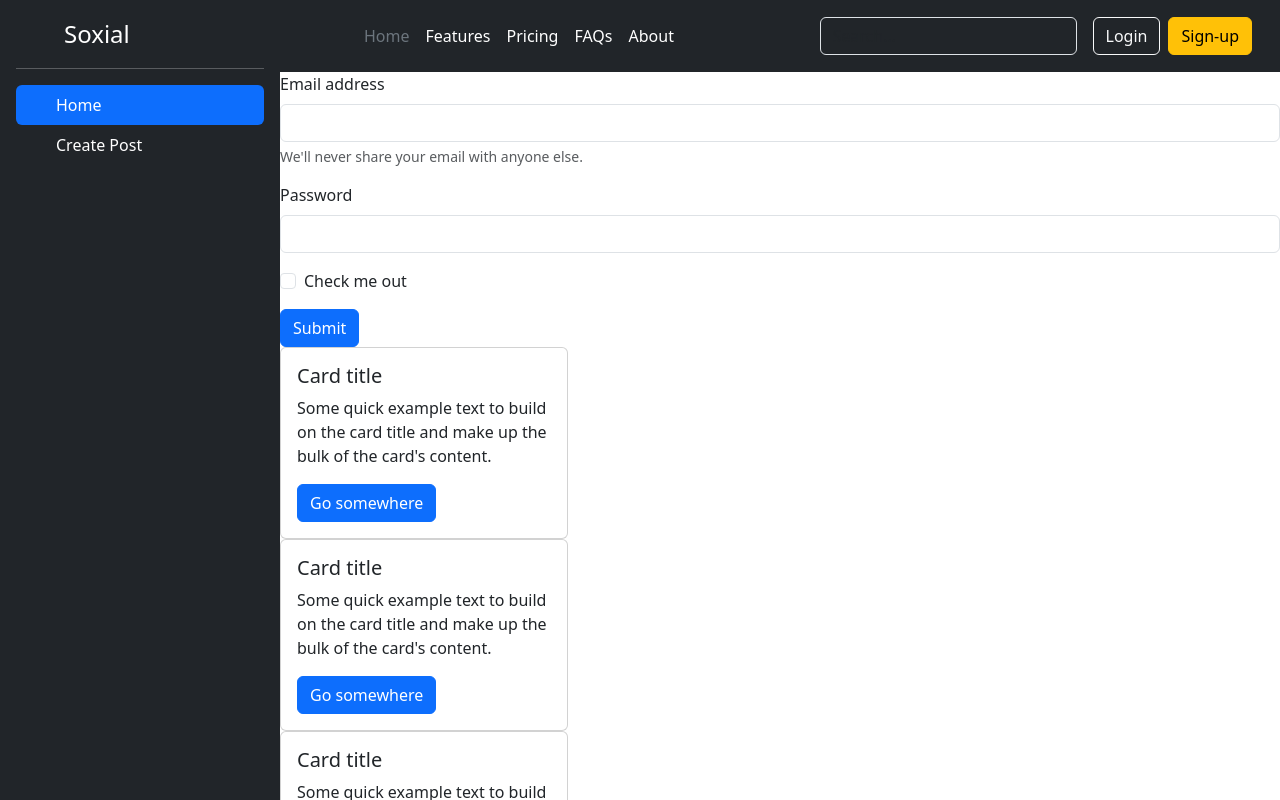
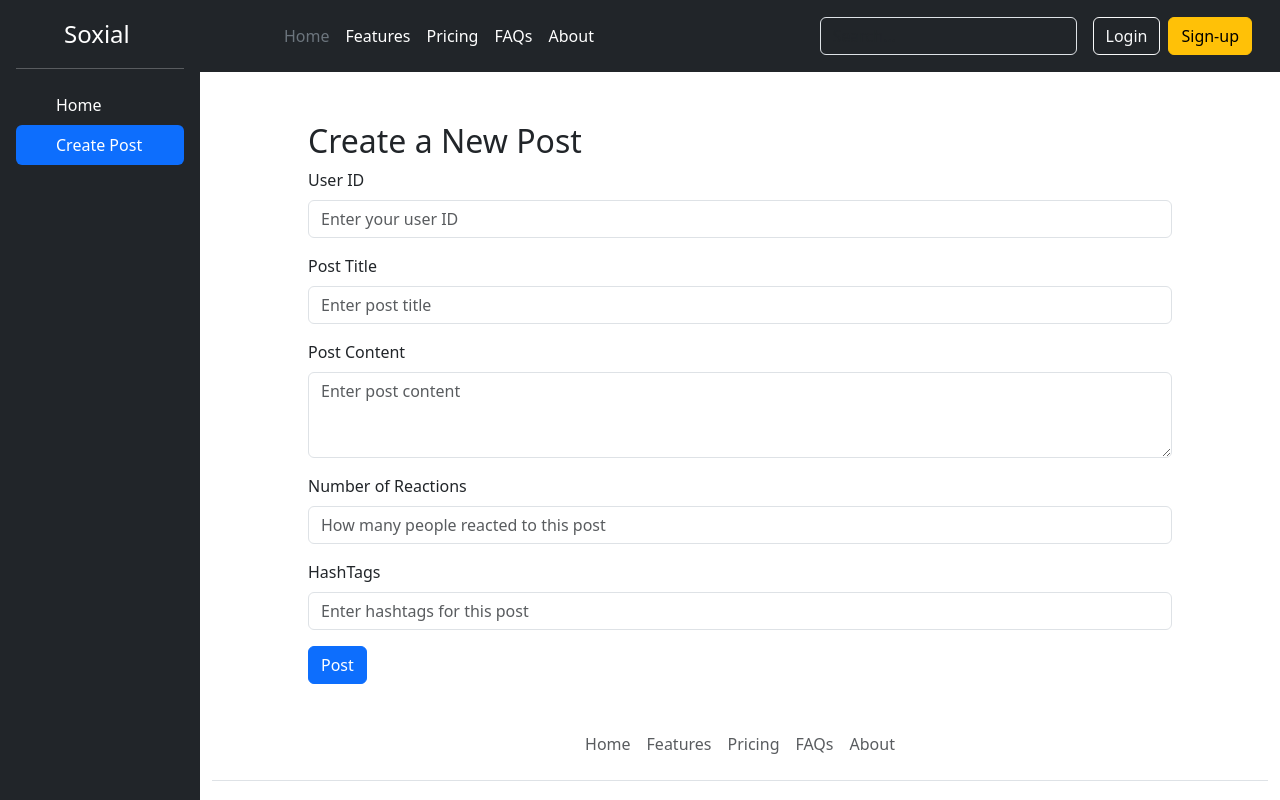
Before and after one commit to Aaryan-Sharma-5/Learning_React, a React (Vite) app in the folder Projects/Social-Media/: page / in a window 1280 px wide. Both pictures are taken after a click on the link "Create Post". Shown: the top 800 px of the page. Built offline with nearby package versions, Linux system fonts and the light colour scheme.

Commit message:
Made a basic social Media webPage

```diff
--- a/Projects/Social-Media/src/App.css
+++ b/Projects/Social-Media/src/App.css
@@ -1,11 +1,33 @@
-.app-container{
-    display: flex;
+.app-container {
+  display: flex;
 }
 
-.sidebar{
+.content {
+  width: 100%;
+}
+
+.sidebar {
   min-height: 730px;
 }
 
-.headerFooter{
+.headerFooter {
   width: 100%;
 }
+
+.post-card {
+  margin: 20px 50px;
+}
+
+.hashtag {
+  margin: 0px 3px;
+}
+
+.reactions {
+  margin: 15px 0 0 0;
+}
+
+.create-post {
+  width: 80%;
+  margin-top: 50px;
+  margin-left: 10%;
+}
--- a/Projects/Social-Media/src/App.jsx
+++ b/Projects/Social-Media/src/App.jsx
@@ -1,3 +1,4 @@
+import { useState } from "react";
 import "./App.css";
 import "bootstrap/dist/css/bootstrap.min.css";
 import Header from "./components/Header";
@@ -5,18 +6,29 @@ import Footer from "./components/Footer";
 import Sidebar from "./components/Sidebar";
 import CreatePost from "./components/CreatePost";
 import PostCarousel from "./components/PostCarousel";
+import PostCarouselProvider from "./store/post-carousel-store";
 
 function App() {
+  const [selectedPage, setSelectedPage] = useState("Home");
+
   return (
+    <PostCarouselProvider>
       <div className="app-container">
-      <Sidebar></Sidebar>
+        <Sidebar
+          selectedPage={selectedPage}
+          setSelectedPage={setSelectedPage}
+        ></Sidebar>
         <div className="headerFooter">
           <Header></Header>
+          {selectedPage === "Home" ? (
+            <PostCarousel></PostCarousel>
+          ) : (
             <CreatePost></CreatePost>
-      <PostCarousel></PostCarousel>
+          )}
           <Footer></Footer>
         </div>
       </div>
+    </PostCarouselProvider>
   );
 }
 
--- a/Projects/Social-Media/src/components/CreatePost.jsx
+++ b/Projects/Social-Media/src/components/CreatePost.jsx
@@ -1,38 +1,105 @@
+import { useRef } from "react";
+import { useContext } from "react";
+import { PostCarousel } from "../store/post-carousel-store";
+
 const CreatePost = () => {
+  const { addPost } = useContext(PostCarousel);
+
+  const userIdElement = useRef();
+  const postTitleElement = useRef();
+  const postContentElement = useRef();
+  const reactionsElement = useRef();
+  const tagsElement = useRef();
+
+  const submitHandler = (event) => {
+    event.preventDefault();
+    const userId = userIdElement.current.value;
+    const postTitle = postTitleElement.current.value;
+    const postContent = postContentElement.current.value;
+    const reactions = reactionsElement.current.value;
+    const tags = tagsElement.current.value.split(" ");
+
+    userIdElement.current.value = "";
+    postTitleElement.current.value = "";
+    postContentElement.current.value = "";
+    reactionsElement.current.value = "";
+    tagsElement.current.value = "";
+
+    addPost(userId, postTitle, postContent, reactions, tags);
+  };
+
   return (
-    <form>
-      <div class="mb-3">
-        <label for="exampleInputEmail1" class="form-label">
-          Email address
+    <form className="create-post" onSubmit={submitHandler}>
+      <h2>Create a New Post</h2>
+
+      <div className="mb-3">
+        <label htmlFor="userId" className="form-label">
+          User ID
         </label>
         <input
-          type="email"
-          class="form-control"
-          id="exampleInputEmail1"
-          aria-describedby="emailHelp"
+          type="text"
+          ref={userIdElement}
+          className="form-control"
+          id="userId"
+          placeholder="Enter your user ID"
         />
-        <div id="emailHelp" class="form-text">
-          We'll never share your email with anyone else.
-        </div>
       </div>
-      <div class="mb-3">
-        <label for="exampleInputPassword1" class="form-label">
-          Password
+
+      <div className="mb-3">
+        <label htmlFor="title" className="form-label">
+          Post Title
         </label>
         <input
-          type="password"
-          class="form-control"
-          id="exampleInputPassword1"
+          type="text"
+          ref={postTitleElement}
+          className="form-control"
+          id="title"
+          placeholder="Enter post title"
         />
       </div>
-      <div class="mb-3 form-check">
-        <input type="checkbox" class="form-check-input" id="exampleCheck1" />
-        <label class="form-check-label" for="exampleCheck1">
-          Check me out
+
+      <div className="mb-3">
+        <label htmlFor="content" className="form-label">
+          Post Content
         </label>
+        <textarea
+          type="text"
+          ref={postContentElement}
+          rows="3"
+          className="form-control"
+          id="content"
+          placeholder="Enter post content"
+        />
       </div>
-      <button type="submit" class="btn btn-primary">
-        Submit
+
+      <div className="mb-3">
+        <label htmlFor="content" className="form-label">
+          Number of Reactions
+        </label>
+        <input
+          type="text"
+          ref={reactionsElement}
+          className="form-control"
+          id="reactions"
+          placeholder="How many people reacted to this post"
+        />
+      </div>
+
+      <div className="mb-3">
+        <label htmlFor="content" className="form-label">
+          HashTags
+        </label>
+        <input
+          type="text"
+          ref={tagsElement}
+          className="form-control"
+          id="tags"
+          placeholder="Enter hashtags for this post"
+        />
+      </div>
+
+      <button type="submit" className="btn btn-primary">
+        Post
       </button>
     </form>
   );
--- a/Projects/Social-Media/src/components/Header.jsx
+++ b/Projects/Social-Media/src/components/Header.jsx
@@ -14,7 +14,7 @@ const Header = () => {
             role="img"
             aria-label="Bootstrap"
           >
-            <use xlink:href="#bootstrap"></use>
+            <use xlinkHref="#bootstrap"></use>
           </svg>
         </a>
 
--- a/Projects/Social-Media/src/components/Post.jsx
+++ b/Projects/Social-Media/src/components/Post.jsx
@@ -1,15 +1,31 @@
-const Post = () => {
+import { useContext } from "react";
+import { MdDelete } from "react-icons/md";
+import { PostCarousel } from "../store/post-carousel-store";
+
+const Post = ({ post }) => {
+  const {deletePost} = useContext(PostCarousel);
+
   return (
-    <div class="card" style={{ width: "18rem" }}>
-      <div class="card-body">
-        <h5 class="card-title">Card title</h5>
-        <p class="card-text">
-          Some quick example text to build on the card title and make up the
-          bulk of the card's content.
-        </p>
-        <a href="#" class="btn btn-primary">
-          Go somewhere
-        </a>
+    <div className="card post-card" style={{ width: "28rem" }}>
+      <div className="card-body">
+        <h5 className="card-title">
+          {post.title}
+          <span
+            className=" btn position-absolute top-0 start-100 translate-middle badge rounded-pill bg-danger"
+            onClick={() => deletePost(post.id)}
+          >
+            <MdDelete />
+          </span>
+        </h5>
+        <p className="card-text">{post.content}</p>
+        {post.tags.map((tag) => (
+          <span key={tag} className="badge text-bg-primary hashtag">
+            {tag}
+          </span>
+        ))}
+        <div className="alert alert-success reactions" role="alert">
+        This post has been reacted by {post.reactions} people.
+        </div>
       </div>
     </div>
   );
--- a/Projects/Social-Media/src/components/PostCarousel.jsx
+++ b/Projects/Social-Media/src/components/PostCarousel.jsx
@@ -1,13 +1,14 @@
+import { useContext } from "react";
 import Post from "./Post";
+import { PostCarousel as PostCarouselData } from "../store/post-carousel-store";
 
 const PostCarousel = () => {
+  const { postCarousel } = useContext(PostCarouselData);
   return (
     <>
-      <Post></Post>
-      <Post></Post>
-      <Post></Post>
-      <Post></Post>
-      <Post></Post>
+      {postCarousel.map((post) => (
+        <Post key={post.id} post={post}></Post>
+      ))}
     </>
   );
 };
--- a/Projects/Social-Media/src/components/Sidebar.jsx
+++ b/Projects/Social-Media/src/components/Sidebar.jsx
@@ -1,37 +1,78 @@
-const Sidebar = () => {
-  return(
-    <div className="d-flex flex-column flex-shrink-0 p-3 text-bg-dark sidebar" style={{width: "280px"}}>
-    <a href="/" className="d-flex align-items-center mb-3 mb-md-0 me-md-auto text-white text-decoration-none">
-      <svg className="bi pe-none me-2" width="40" height="32"><use xlinkHref="#bootstrap"></use></svg>
+const Sidebar = ({selectedPage, setSelectedPage}) => {
+  return (
+    <div
+      className="d-flex flex-column flex-shrink-0 p-3 text-bg-dark sidebar"
+      style={{ width: "200px" }}
+    >
+      <a
+        href="/"
+        className="d-flex align-items-center mb-3 mb-md-0 me-md-auto text-white text-decoration-none"
+      >
+        <svg className="bi pe-none me-2" width="40" height="32">
+          <use xlinkHref="#bootstrap"></use>
+        </svg>
         <span className="fs-4">Soxial</span>
       </a>
-    <hr/>
+      <hr />
       <ul className="nav nav-pills flex-column mb-auto">
-      <li className="nav-item">
-        <a href="#" className="nav-link active" aria-current="page">
-          <svg className="bi pe-none me-2" width="16" height="16"><use xlinkHref="#home"></use></svg>
+        <li className="nav-item" onClick={() => {setSelectedPage("Home")}}>
+          <a href="#" className={`nav-link text-white ${selectedPage === "Home" && "active"}`} aria-current="page">
+            <svg className="bi pe-none me-2" width="16" height="16">
+              <use xlinkHref="#home"></use>
+            </svg>
             Home
           </a>
         </li>
-      <li>
-        <a href="#" className="nav-link text-white">
-          <svg className="bi pe-none me-2" width="16" height="16"><use xlinkHref="#speedometer2"></use></svg>
+        <li onClick={() => {setSelectedPage("Create Post")}}>
+          <a href="#" className={`nav-link text-white ${selectedPage === "Create Post" && "active"}`}>
+            <svg className="bi pe-none me-2" width="16" height="16">
+              <use xlinkHref="#speedometer2"></use>
+            </svg>
             Create Post
           </a>
         </li>
       </ul>
-    <hr/>
+      <hr />
       <div className="dropdown">
-      <a href="#" className="d-flex align-items-center text-white text-decoration-none dropdown-toggle" data-bs-toggle="dropdown" aria-expanded="false">
-        <img src="https://github.com/mdo.png" alt="" width="32" height="32" className="rounded-circle me-2"/>
+        <a
+          href="#"
+          className="d-flex align-items-center text-white text-decoration-none dropdown-toggle"
+          data-bs-toggle="dropdown"
+          aria-expanded="false"
+        >
+          <img
+            src="https://github.com/mdo.png"
+            alt=""
+            width="32"
+            height="32"
+            className="rounded-circle me-2"
+          />
           <strong>mdo</strong>
         </a>
         <ul className="dropdown-menu dropdown-menu-dark text-small shadow">
-        <li><a className="dropdown-item" href="#">New project...</a></li>
-        <li><a className="dropdown-item" href="#">Settings</a></li>
-        <li><a className="dropdown-item" href="#">Profile</a></li>
-        <li><hr className="dropdown-divider"/></li>
-        <li><a className="dropdown-item" href="#">Sign out</a></li>
+          <li>
+            <a className="dropdown-item" href="#">
+              New project...
+            </a>
+          </li>
+          <li>
+            <a className="dropdown-item" href="#">
+              Settings
+            </a>
+          </li>
+          <li>
+            <a className="dropdown-item" href="#">
+              Profile
+            </a>
+          </li>
+          <li>
+            <hr className="dropdown-divider" />
+          </li>
+          <li>
+            <a className="dropdown-item" href="#">
+              Sign out
+            </a>
+          </li>
         </ul>
       </div>
     </div>
--- /dev/null
+++ b/Projects/Social-Media/src/store/post-carousel-store.jsx
@@ -0,0 +1,77 @@
+import { createContext, useReducer } from "react";
+
+export const PostCarousel = createContext({
+  postCarousel: [],
+  addPost: () => {},
+  deletePost: () => {},
+});
+
+const postCarouselReducer = (currPostCarousel, action) => {
+  let updatedPostCarousel = currPostCarousel;
+  if (action.type === "DELETE_POST") {
+    updatedPostCarousel = currPostCarousel.filter(
+      (post) => post.id !== action.payload.postId
+    );
+  } else if (action.type === "ADD_POST") {
+    updatedPostCarousel = [action.payload, ...currPostCarousel];
+  }
+  return updatedPostCarousel;
+};
+
+const PostCarouselProvider = ({ children }) => {
+  const [postCarousel, dispatchPostCarousel] = useReducer(
+    postCarouselReducer,
+    DEFAULT_POST_CAROUSEL
+  );
+
+  const addPost = (userId, postTitle, postContent, reactions, tags) => {
+    dispatchPostCarousel({
+      type: "ADD_POST",
+      payload: {
+        id: Date.now(),
+        title: postTitle,
+        content: postContent,
+        reactions: reactions,
+        userId: userId,
+        tags: tags,
+      },
+    });
+  };
+
+  const deletePost = (postId) => {
+    dispatchPostCarousel({ type: "DELETE_POST", payload: { postId } });
+  };
+
+  return (
+    <PostCarousel.Provider
+      value={{
+        postCarousel,
+        addPost,
+        deletePost,
+      }}
+    >
+      {children}
+    </PostCarousel.Provider>
+  );
+};
+
+const DEFAULT_POST_CAROUSEL = [
+  {
+    id: "1",
+    title: "Post Title1",
+    content: "Post Content1",
+    reactions: 5,
+    userId: "user-1",
+    tags: ["tag1", "tag2"],
+  },
+  {
+    id: "2",
+    title: "Post Title2",
+    content: "Post Content2",
+    reactions: 19,
+    userId: "user-2",
+    tags: ["tag1", "tag2"],
+  },
+];
+
+export default PostCarouselProvider;
```
Lines whose indentation alone changed are shown as unchanged.
